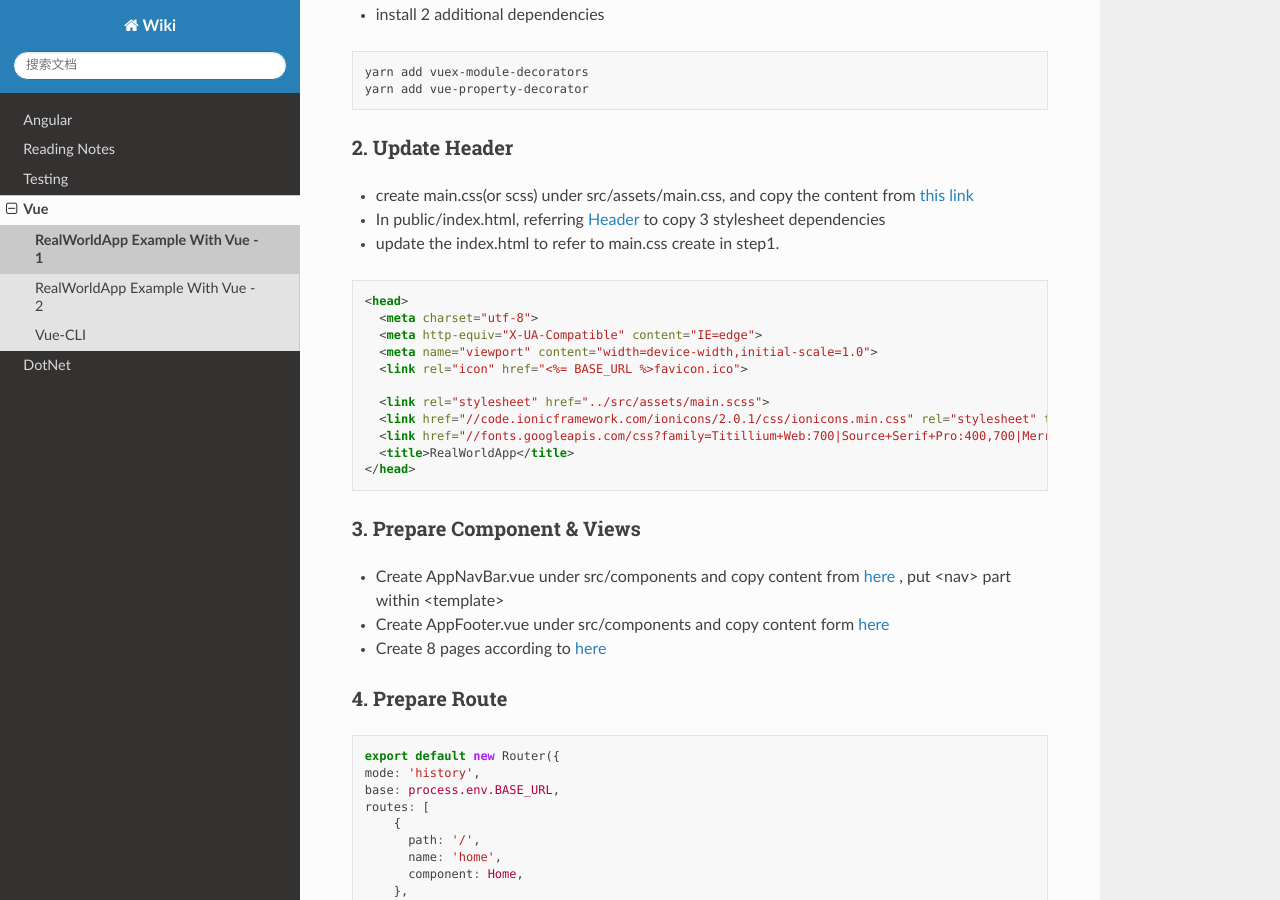
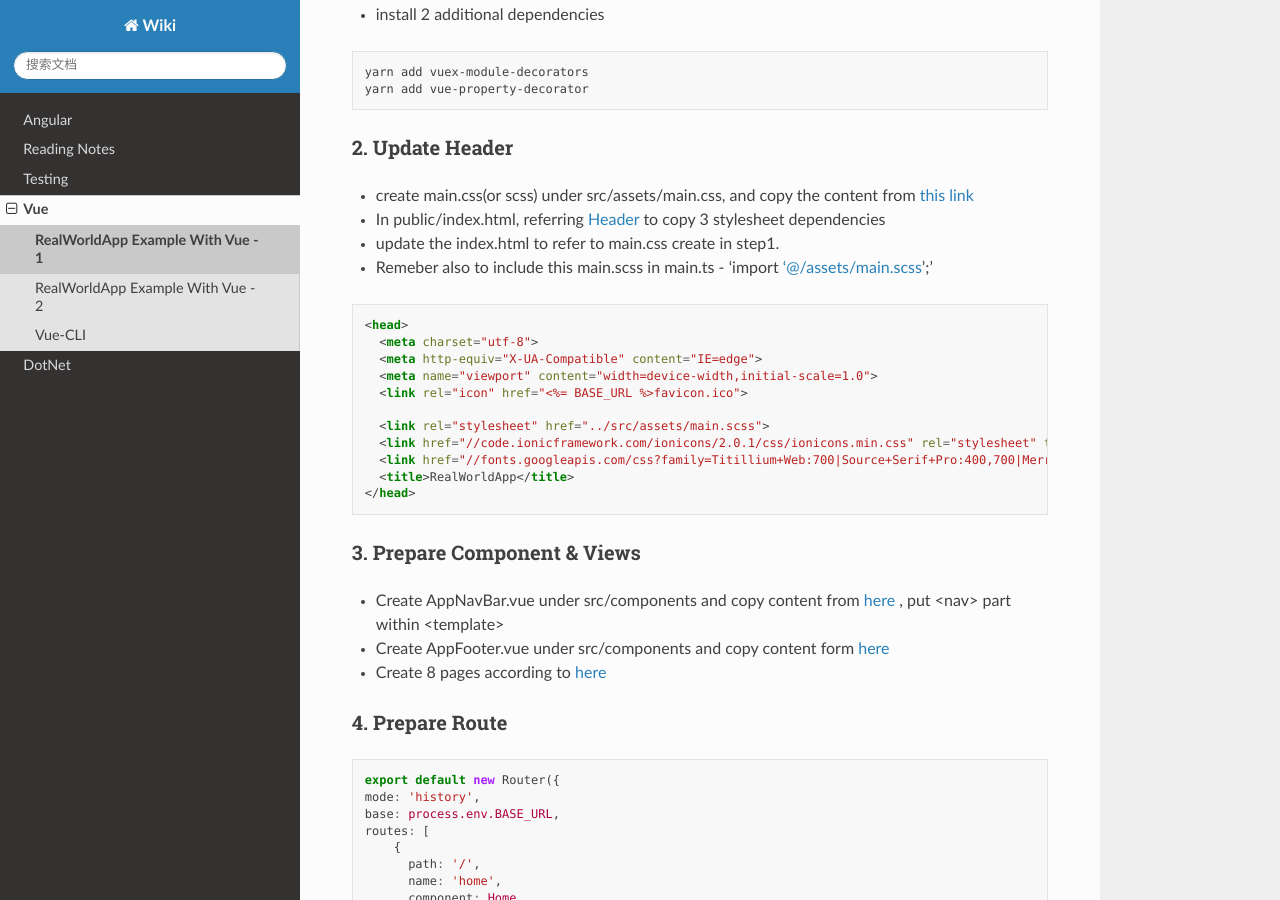
Before and after one commit to abigail830/Sphinx_wiki, a Sphinx documentation site: the page built from source/Vue/RealWorld1.rst, in a window 1280 px wide and 900 px high, scrolled down 460 px. Built offline with Sphinx 7.4.7 and the Read the Docs theme 2.0.0, drawn with Linux system fonts in a browser that asks for light colours.

Commit message:
Update RealWorld1.rst

```diff
--- a/source/Vue/RealWorld1.rst
+++ b/source/Vue/RealWorld1.rst
@@ -27,6 +27,7 @@ Build hardcode page with Vue
 * create main.css(or scss) under src/assets/main.css, and copy the content from `this link <https://demo.realworld.io/main.css>`_
 * In public/index.html, referring `Header <https://github.com/gothinkster/realworld-starter-kit/blob/master/FRONTEND_INSTRUCTIONS.md#header>`_ to copy 3 stylesheet dependencies
 * update the index.html to refer to main.css create in step1.
+* Remeber also to include this main.scss in main.ts - 'import '@/assets/main.scss';'
 
 .. code-block:: html
 
```
